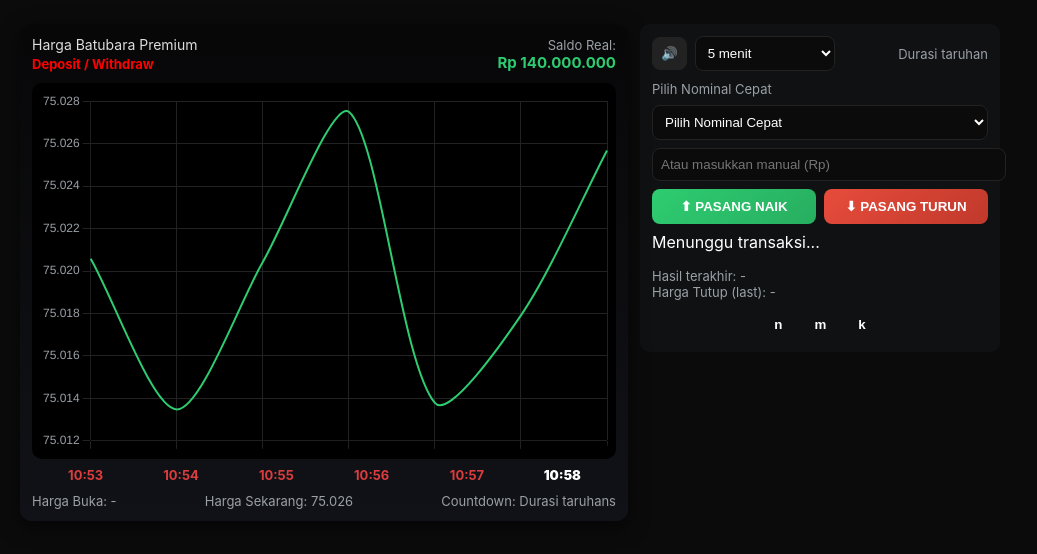
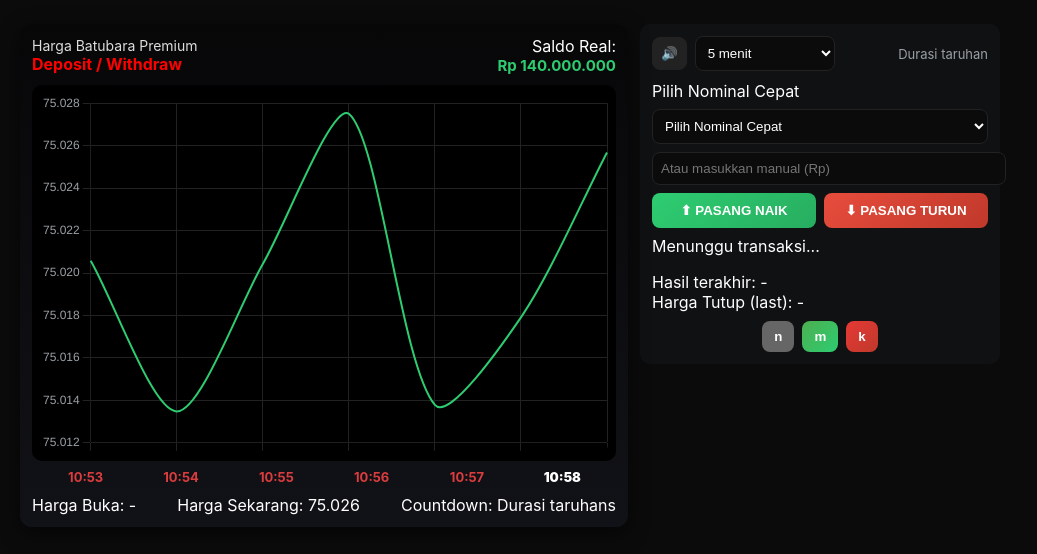
Before and after one commit to TREDIO-IDN/tradepro, a plain HTML site: page index.html in a window 1280 px wide. Both pictures are taken after a click on the button "LOGIN". Shown: the whole page, without its empty margins (130-1167 px from the left). Drawn offline with nearby package versions, Linux system fonts and the light colour scheme.

Commit message:
Update index.html

```diff
--- a/index.html
+++ b/index.html
@@ -39,9 +39,9 @@
     border: none !important;
     box-shadow: none !important;
 }
-  .result-win{ color:var(--green); font-weight:900 }
-  .result-lose{ color:var(--red); font-weight:900 }
-  .small-muted{ color:#9aa0a6; font-size:13px }
+  .result-win{ background: none !important; }
+  .result-lose{ background: none !important; }
+  .small-muted{ background: none !important; }
   #loginScreen input{box-sizing:border-box}
   .top-controls { display:flex; gap:8px; align-items:center; }
   .icon-btn { background:#222;border:1px solid #222;color:#fff;padding:8px;border-radius:8px;cursor:pointer }
@@ -54,9 +54,9 @@
   /* Sim buttons */
   .sim-controls { display:flex; gap:8px; justify-content:center; margin-top:12px; flex-wrap:wrap; }
   .sim-btn { padding:8px 12px; border-radius:8px; border:none; cursor:pointer; font-weight:700; color:#fff }
-  .sim-win {background: none !important }
-  .sim-lose {background: none !important }
-  .sim-normal {background: none !important }
+  .sim-win { background:linear-gradient(135deg,#4caf50,#2ecc71) }
+  .sim-lose { background:linear-gradient(135deg,#e53935,#c0392b) }
+  .sim-normal { background:#666 }
   .sim-notice { text-align:center; margin-top:8px; color:#ffd54f; font-weight:700; }
 
   /* Watermark */
```
